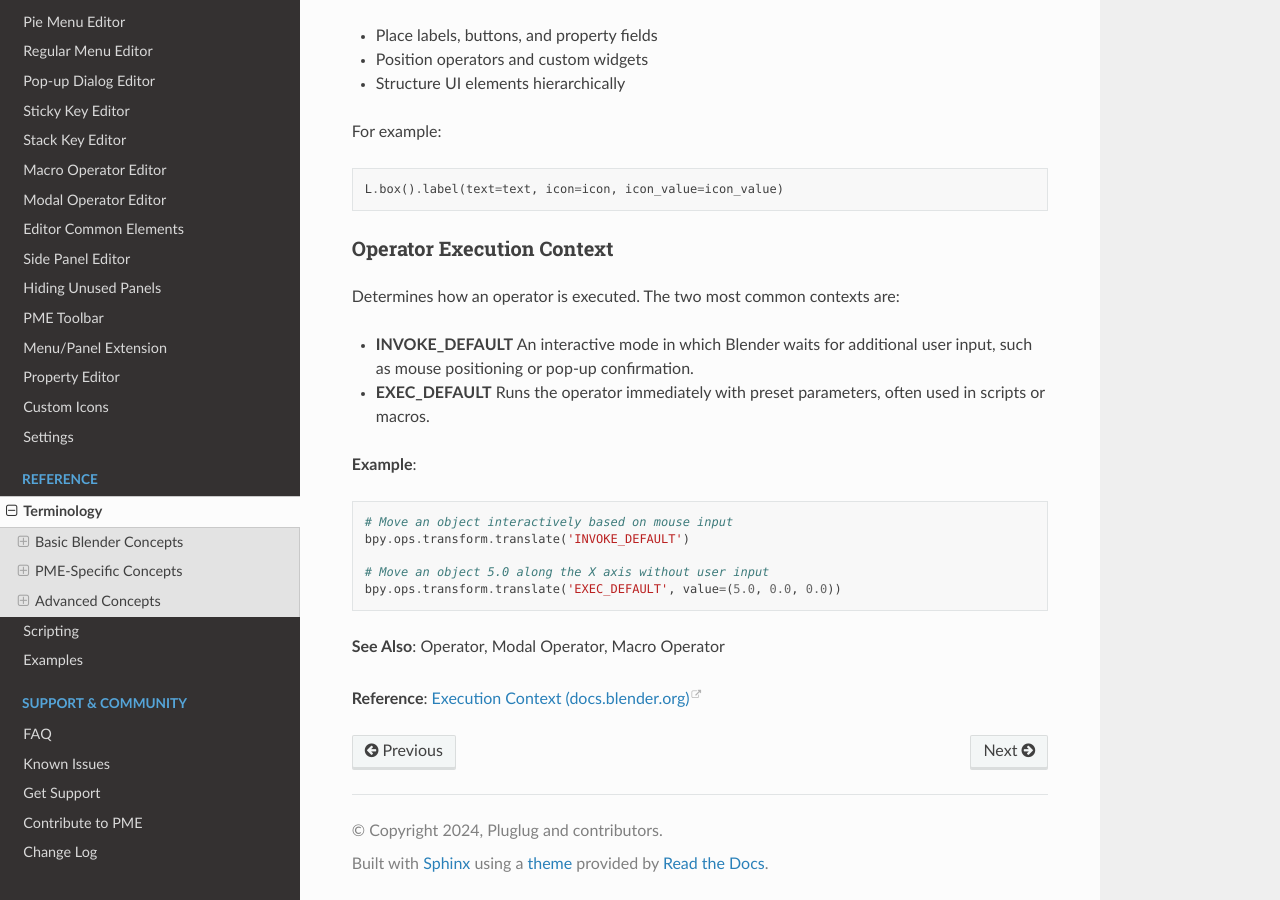
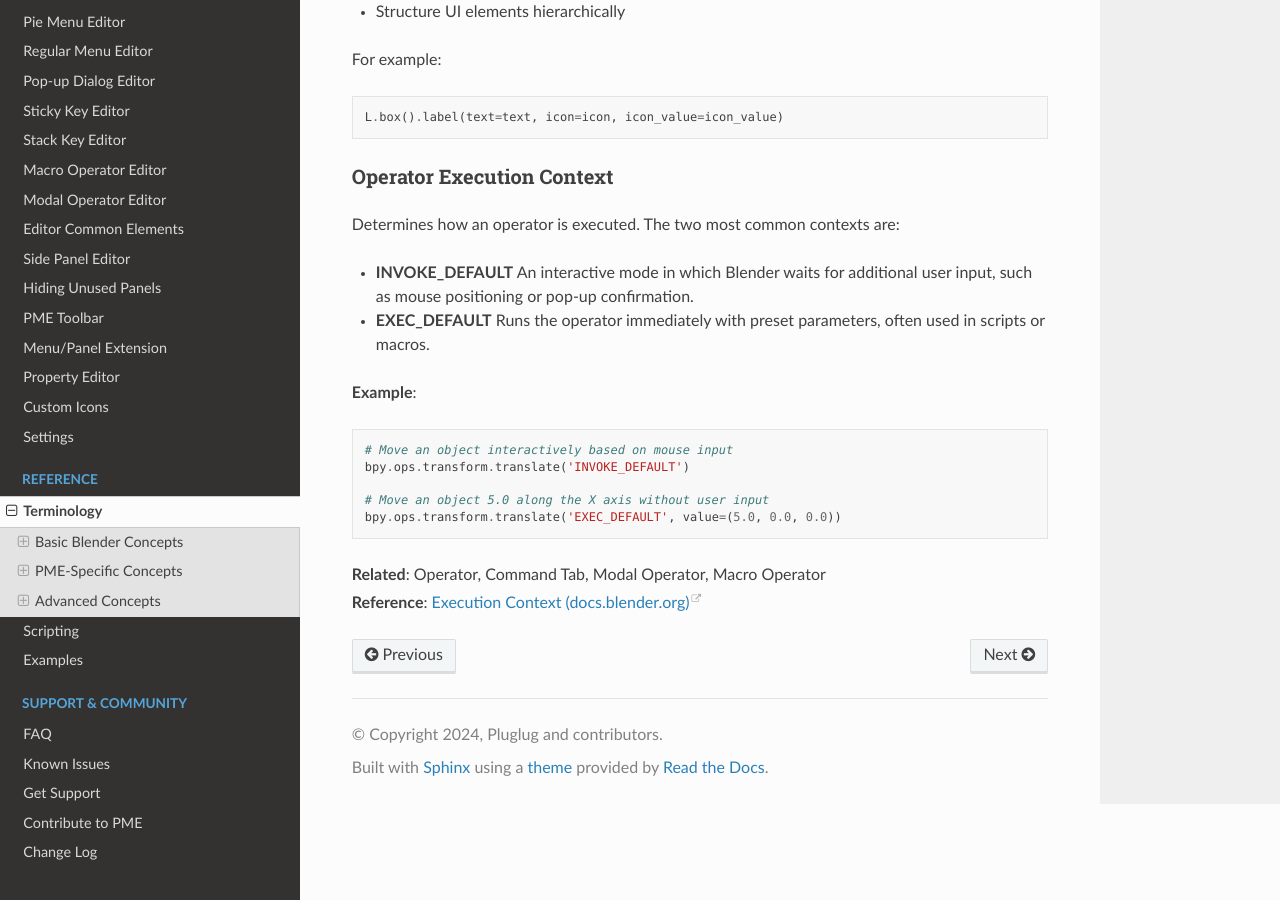
Before and after one commit to Pluglug/pme-docs, a Sphinx documentation site: the page built from docs/source/reference/terminology.rst, in a window 1280 px wide and 900 px high, scrolled down 6206 px. Built offline with Sphinx 7.4.7 and the Read the Docs theme 3.1.0, drawn with Linux system fonts in a browser that asks for light colours.

Commit message:
formatting improvements

```diff
--- a/docs/source/reference/terminology.rst
+++ b/docs/source/reference/terminology.rst
@@ -16,9 +16,8 @@
 - PME offers a feature called **Toggle Side Area**, allowing you to show or hide side regions (like sidebars) in an Area.
 - Areas may contain subregions called **Regions**, such as a toolbar or property shelf.
 
-**Related**: Region, Window, Workspace
-
-**Reference**: `Area (docs.blender.org) <https://docs.blender.org/manual/en/latest/interface/window_system/areas.html>`_
+| **Related**: Region, Window, Workspace
+| **Reference**: `Area (docs.blender.org) <https://docs.blender.org/manual/en/latest/interface/window_system/areas.html>`_
 
 Context
 ^^^^^^^
@@ -52,9 +51,8 @@
 - PME allows you to add custom buttons to the header using
   :ref:`Menu/Panel Extension <pme-menu-panel-extension>`.
 
-**Related**: Region
-
-**Reference**: `Header (docs.blender.org) <https://docs.blender.org/manual/en/latest/interface/window_system/regions.html#header>`_
+| **Related**: Region
+| **Reference**: `Header (docs.blender.org) <https://docs.blender.org/manual/en/latest/interface/window_system/regions.html#header>`_
 
 Keymap
 ^^^^^^
@@ -101,9 +99,8 @@
 - Grouping panels
 - Hiding unneeded panels
 
-**Related**: Property, Region
-
-**Reference**: `Panel (docs.blender.org) <https://docs.blender.org/manual/en/latest/interface/window_system/tabs_panels.html>`_
+| **Related**: Property, Region
+| **Reference**: `Panel (docs.blender.org) <https://docs.blender.org/manual/en/latest/interface/window_system/tabs_panels.html>`_
 
 
 Property
@@ -297,6 +294,5 @@
     # Move an object 5.0 along the X axis without user input
     bpy.ops.transform.translate('EXEC_DEFAULT', value=(5.0, 0.0, 0.0))
 
-**See Also**: Operator, Modal Operator, Macro Operator
-
-**Reference**: `Execution Context (docs.blender.org) <https://docs.blender.org/api/current/bpy.ops.html#execution-context>`_
+| **Related**: Operator, Command Tab, Modal Operator, Macro Operator
+| **Reference**: `Execution Context (docs.blender.org) <https://docs.blender.org/api/current/bpy.ops.html#execution-context>`_
```
